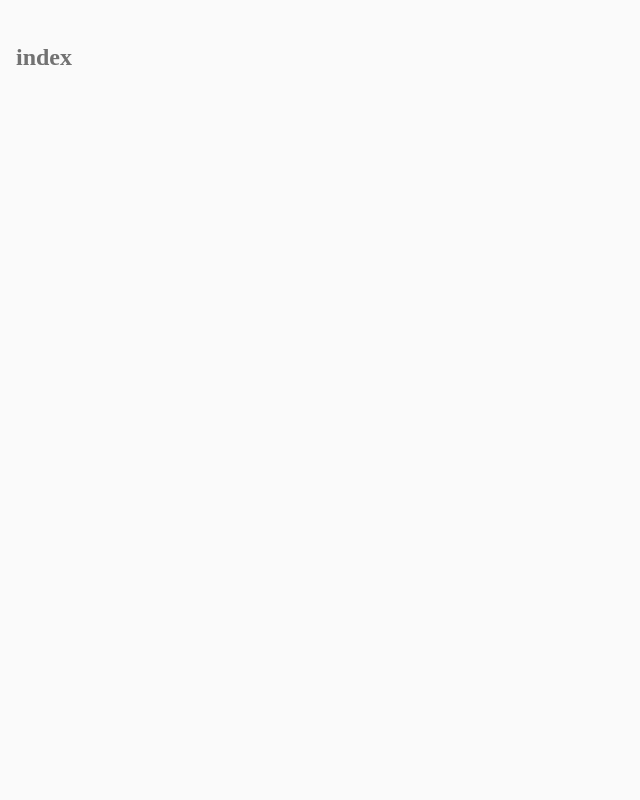
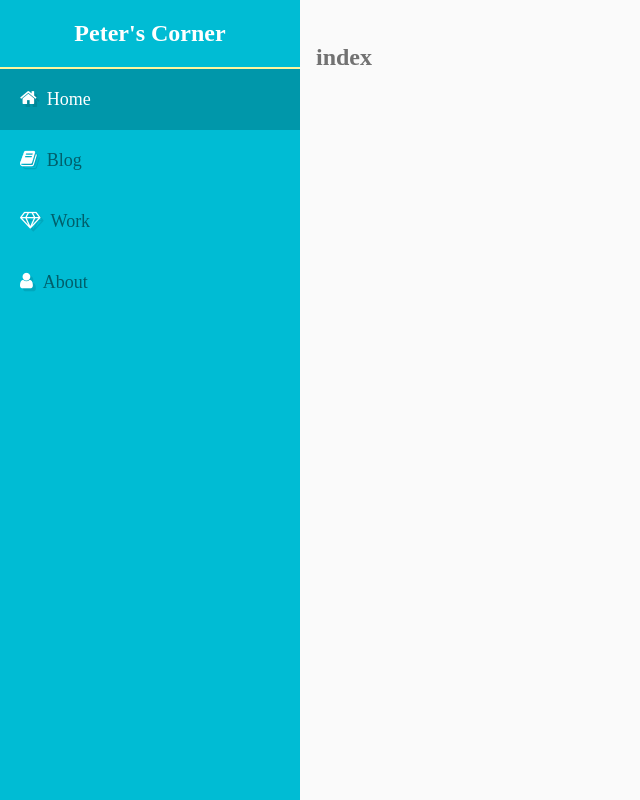
Before and after one commit to perfectfoolish/flex, a plain HTML site: page index.html in a window 1280 px wide. Shown: the whole page, without its empty margins (0-640 px from the left). Drawn offline with nearby package versions, Linux system fonts and the light colour scheme.

Commit message:
Add responsive sidebar

```diff
--- a/index.html
+++ b/index.html
@@ -12,8 +12,7 @@
   <div class="app-wrap">
     <header class="app-header">
       <a href="#" class="button">
-        <i class="fa fa-arrow-left"></i>
-        Back
+        <i class="fa fa-arrow-left"></i>Back
       </a>
       <h1>Peter's Corner</h1>
       <a href="#" class="button">
@@ -21,7 +20,21 @@
       </a>
     </header>
 
-    <div class="sidebar"></div>
+    <section class="sidebar">
+      <h1>Peter's Corner</h1>
+      <a href="index.html">
+        <i class="fa fa-home"></i>Home
+      </a>
+      <a href="blog.html">
+        <i class="fa fa-book"></i>Blog
+      </a>
+      <a href="work.html">
+        <i class="fa fa-diamond"></i>Work
+      </a>
+      <a href="about.html">
+        <i class="fa fa-user"></i>About
+      </a>
+    </section>
 
     <section class="content">
       <h1>index</h1>
@@ -29,20 +42,16 @@
 
     <footer class="app-footer">
       <a href="index.html">
-        <i class="fa fa-home"></i>
-        Home
+        <i class="fa fa-home"></i>Home
       </a>
       <a href="blog.html">
-        <i class="fa fa-book"></i>
-        Blog
+        <i class="fa fa-book"></i>Blogs
       </a>
       <a href="work.html">
-        <i class="fa fa-diamond"></i>
-        Work
+        <i class="fa fa-diamond"></i>Work
       </a>
       <a href="about.html">
-        <i class="fa fa-user"></i>
-        Me
+        <i class="fa fa-user"></i>Me
       </a>
     </footer>
   </div>
--- a/js/main.js
+++ b/js/main.js
@@ -1,4 +1,4 @@
-$(".app-footer a").each(function(){
+$(".app-footer").each(function(){
   var path = document.location.pathname.split('/');
   var page = path[path.length - 1];
   var href = $(this).attr("href");
@@ -7,3 +7,13 @@ $(".app-footer a").each(function(){
     return false;
   }
 });
+
+$(".sidebar a").each(function(){
+  var path = document.location.pathname.split('/');
+  var page = path[path.length - 1];
+  var href = $(this).attr("href");
+  if (href === page) {
+    $(this).addClass("active");
+    return false;
+  }
+});
--- a/source/styles/main.scss
+++ b/source/styles/main.scss
@@ -73,7 +73,7 @@ a {
     i {
       display: block;
       font-size: 25px;
-      color: white;
+      color: $primary-color-text;
       text-shadow: 3px 3px 0 rgba(0,0,0,0.1);
       padding-bottom: 10px;
     }
@@ -85,17 +85,46 @@ a {
     border-bottom: 4px solid $accent-color;
   }
 }
-.siderbar {
+.sidebar {
   display: none;
   width: 300px;
-  height: 100vh;
   background-color: $primary-color;
+  a.active {
+    color: $primary-color-text;
+    background-color: rgba(0,0,0,0.2);
+  }
+  h1 {
+    margin: 0;
+    text-align: center;
+    padding: 20px;
+    color: $primary-color-text;
+    border-bottom: 2px solid #fff59d;
+  }
+  a {
+    display: flex;
+    padding: 20px;
+    font-size: 18px;
+    color: rgba(0,0,0,0.5);
+    &:hover {
+      background-color: rgba(0,0,0,0.1);
+    }
+    i {
+      color: $primary-color-text;
+      text-shadow: 3px 3px 0 rgba(0,0,0,0.1);
+      display: inline-block;
+      margin-right: 10px;
+    }
+  }
 }
 @media (min-width: 800px) {
+  .app-wrap {
+    flex-direction: row;
+  }
   .app-header, .app-footer {
     display: none;
   }
-  .siderbar {
+  .sidebar {
     display: block;
+    flex-direction: column;
   }
 }
```
Also changed, not shown: about.html (+20 -11 lines), blog.html (+20 -11 lines), source/layout/default.html (+20 -11 lines), work.html (+20 -11 lines), styles/main.css.
